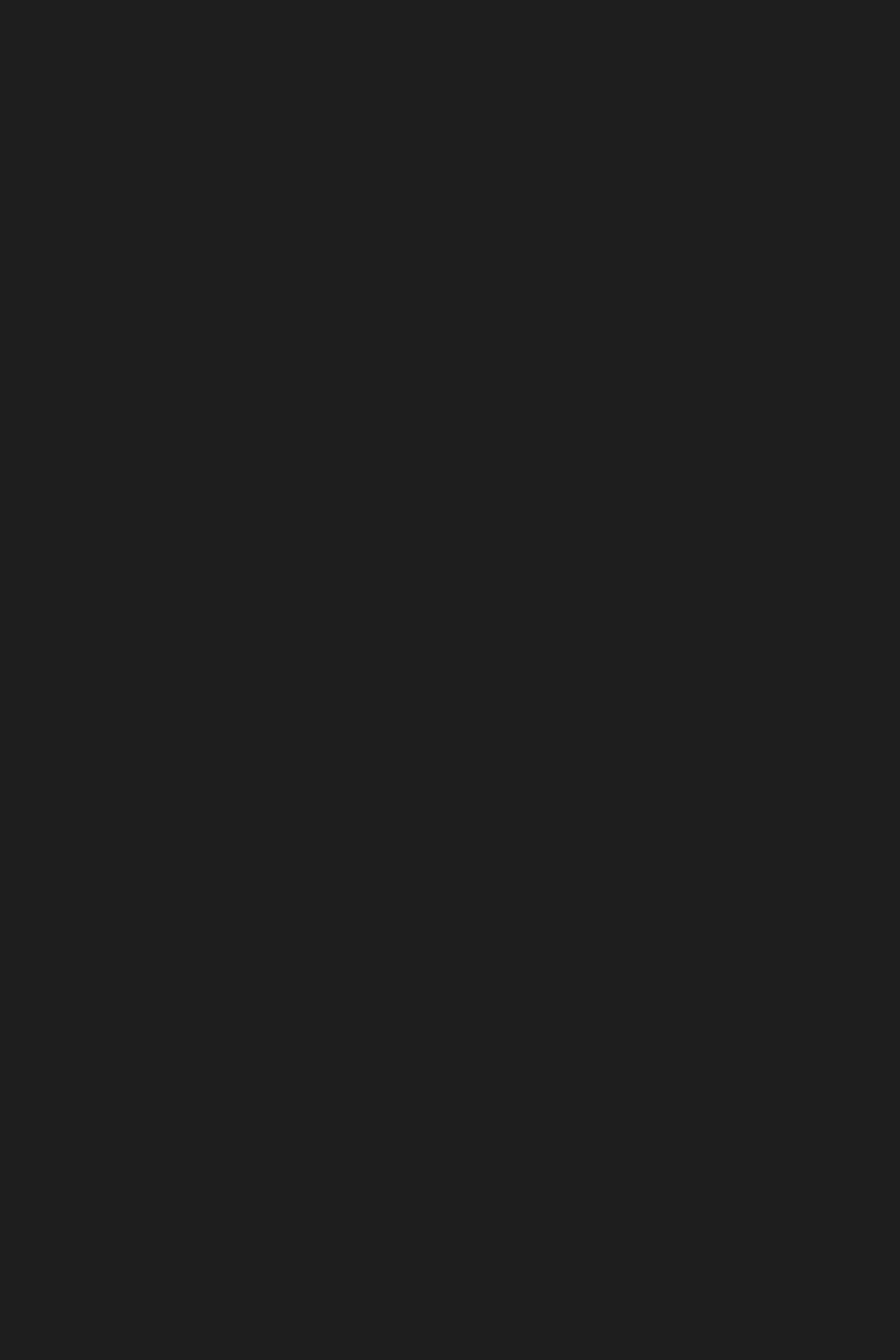
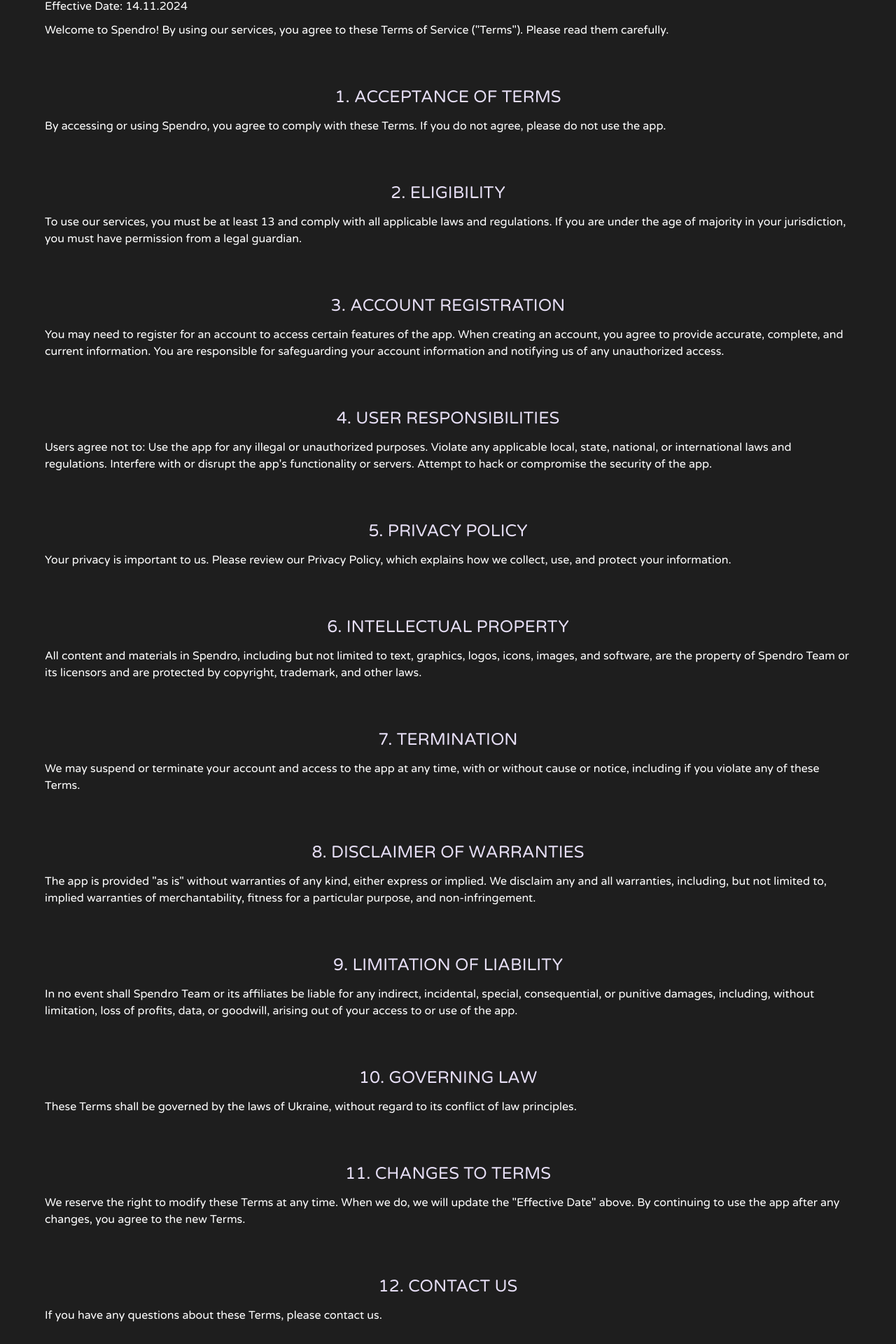
Before and after one commit to becool14/spendro, a React (Create React App) app in the folder frontend/: page /TermsOfService in a window 1280 px wide. Before the commit this address had no page. Shown: the part 140-2060 px from the top of the page at 70% size. Before the commit the page ends 800 px from the top, so only its background shows below. Built offline with nearby package versions, Linux system fonts and the light colour scheme.

Commit message:
[Spen-10]

```diff
--- a/frontend/src/App.jsx
+++ b/frontend/src/App.jsx
@@ -6,7 +6,9 @@
 import Login from './pages/Login'
 import AboutUs from './pages/AboutUs'
 import ContactUs from './pages/ContactUs'
+import TermsOfService from './pages/TermsOfService'
 import '@fontsource/varela-round'
+
 
 function App() {
   return (
@@ -17,6 +19,7 @@
           <Route path="/login" element={<Login />} />
           <Route path="/aboutUs" element={<AboutUs />} />
           <Route path="/contactus" element={<ContactUs />} />
+          <Route path="/TermsOfService" element={<TermsOfService />} />
         </Routes>
       </Router>
     </ThemeProvider>
--- a/frontend/src/components/Footer.jsx
+++ b/frontend/src/components/Footer.jsx
@@ -54,7 +54,9 @@
         {/* Права частина футера */}
         <Box sx={{ display: 'flex', gap: 2 }}>
           <Button>
-            <Typography>TERMS OF SERVICE</Typography>
+            <Link to="/TermsOfService" style={{ textDecoration: 'none', color: 'inherit' }} >
+              <Typography>TERMS OF SERVICE</Typography>
+            </Link>
           </Button>
           <Button>
             <Typography>PRIVACY POLICY</Typography>
--- /dev/null
+++ b/frontend/src/pages/TermsOfService.jsx
@@ -0,0 +1,133 @@
+import Navbar from '../components/Navbar';
+import Footer from '../components/Footer';
+import Typography from '@mui/material/Typography';
+import { List, ListItem, Container, Button } from '@mui/material';
+
+import styles from './TermsOfService.module.css';
+
+function TermsOfService(){
+    return(
+        <div className={styles.container}>
+            <Navbar />
+            <div className={styles.TermsOfService_Content}>
+                <Typography variant="h2" sx={{ fontSize: '2.5rem', color: '#E6DEF5', marginBottom: '10px' , marginTop: '15px'}}>
+                    Terms of Service
+                </Typography>
+                <Container sx={{ textAlign: 'Left', marginBottom: '10px' }}>
+                    <Typography variant="body1" className={styles.text_section}>
+                        Effective Date: 14.11.2024
+                    </Typography>
+                </Container>
+                <Container sx={{ textAlign: 'Left', marginBottom: '70px' }}>
+                    <Typography variant="body1" className={styles.text_section}>
+                        Welcome to Spendro! By using our services, you agree to these Terms of Service ("Terms"). Please read them carefully.
+                    </Typography>
+                </Container>
+                <Typography variant="h3" sx={{ fontSize: '1.5rem', color: '#E6DEF5', marginBottom: '15px' }}>
+                    1. Acceptance of Terms
+                </Typography>
+                <Container sx={{ textAlign: 'Left', marginBottom: '70px' }}>
+                    <Typography variant="body1" className={styles.text_section}>
+                        By accessing or using Spendro, you agree to comply with these Terms. If you do not agree, please do not use the app.
+                    </Typography>
+                </Container>
+                <Typography variant="h3" sx={{ fontSize: '1.5rem', color: '#E6DEF5', marginBottom: '15px' }}>
+                    2. Eligibility
+                </Typography>
+                <Container sx={{ textAlign: 'Left', marginBottom: '70px' }}>
+                    <Typography variant="body1" className={styles.text_section}>
+                        To use our services, you must be at least 13 and comply with all applicable laws and regulations. If you are under the age of majority in your jurisdiction, you must have permission from a legal guardian.
+                    </Typography>
+                </Container>
+                <Typography variant="h3" sx={{ fontSize: '1.5rem', color: '#E6DEF5', marginBottom: '15px' }}>
+                    3. Account Registration
+                </Typography>
+                <Container sx={{ textAlign: 'Left', marginBottom: '70px' }}>
+                    <Typography variant="body1" className={styles.text_section}>
+                        You may need to register for an account to access certain features of the app. When creating an account, you agree to provide accurate, complete, and current information. You are responsible for safeguarding your account information and notifying us of any unauthorized access.
+                    </Typography>
+                </Container>
+                <Typography variant="h3" sx={{ fontSize: '1.5rem', color: '#E6DEF5', marginBottom: '15px' }}>
+                    4. User Responsibilities
+                </Typography>
+                <Container sx={{ textAlign: 'Left', marginBottom: '70px' }}>
+                    <Typography variant="body1" className={styles.text_section}>
+                        Users agree not to:
+
+                        Use the app for any illegal or unauthorized purposes.
+                        Violate any applicable local, state, national, or international laws and regulations.
+                        Interfere with or disrupt the app's functionality or servers.
+                        Attempt to hack or compromise the security of the app.
+                    </Typography>
+                </Container>
+                <Typography variant="h3" sx={{ fontSize: '1.5rem', color: '#E6DEF5', marginBottom: '15px' }}>
+                    5. Privacy Policy
+                </Typography>
+                <Container sx={{ textAlign: 'Left', marginBottom: '70px' }}>
+                    <Typography variant="body1" className={styles.text_section}>
+                        Your privacy is important to us. Please review our Privacy Policy, which explains how we collect, use, and protect your information.
+                    </Typography>
+                </Container>
+                <Typography variant="h3" sx={{ fontSize: '1.5rem', color: '#E6DEF5', marginBottom: '15px' }}>
+                    6. Intellectual Property
+                </Typography>
+                <Container sx={{ textAlign: 'Left', marginBottom: '70px' }}>
+                    <Typography variant="body1" className={styles.text_section}>
+                        All content and materials in Spendro, including but not limited to text, graphics, logos, icons, images, and software, are the property of Spendro Team or its licensors and are protected by copyright, trademark, and other laws.
+                    </Typography>
+                </Container>
+                <Typography variant="h3" sx={{ fontSize: '1.5rem', color: '#E6DEF5', marginBottom: '15px' }}>
+                    7. Termination
+                </Typography>
+                <Container sx={{ textAlign: 'Left', marginBottom: '70px' }}>
+                    <Typography variant="body1" className={styles.text_section}>
+                        We may suspend or terminate your account and access to the app at any time, with or without cause or notice, including if you violate any of these Terms.
+                    </Typography>
+                </Container>
+                <Typography variant="h3" sx={{ fontSize: '1.5rem', color: '#E6DEF5', marginBottom: '15px' }}>
+                    8. Disclaimer of Warranties
+                </Typography>
+                <Container sx={{ textAlign: 'Left', marginBottom: '70px' }}>
+                    <Typography variant="body1" className={styles.text_section}>
+                        The app is provided "as is" without warranties of any kind, either express or implied. We disclaim any and all warranties, including, but not limited to, implied warranties of merchantability, fitness for a particular purpose, and non-infringement.
+                    </Typography>
+                </Container>
+                <Typography variant="h3" sx={{ fontSize: '1.5rem', color: '#E6DEF5', marginBottom: '15px' }}>
+                    9. Limitation of Liability
+                </Typography>
+                <Container sx={{ textAlign: 'Left', marginBottom: '70px' }}>
+                    <Typography variant="body1" className={styles.text_section}>
+                        In no event shall Spendro Team or its affiliates be liable for any indirect, incidental, special, consequential, or punitive damages, including, without limitation, loss of profits, data, or goodwill, arising out of your access to or use of the app.
+                    </Typography>
+                </Container>
+                <Typography variant="h3" sx={{ fontSize: '1.5rem', color: '#E6DEF5', marginBottom: '15px' }}>
+                    10. Governing Law
+                </Typography>
+                <Container sx={{ textAlign: 'Left', marginBottom: '70px' }}>
+                    <Typography variant="body1" className={styles.text_section}>
+                        These Terms shall be governed by the laws of Ukraine, without regard to its conflict of law principles.
+                    </Typography>
+                </Container>
+                <Typography variant="h3" sx={{ fontSize: '1.5rem', color: '#E6DEF5', marginBottom: '15px' }}>
+                    11. Changes to Terms
+                </Typography>
+                <Container sx={{ textAlign: 'Left', marginBottom: '70px' }}>
+                    <Typography variant="body1" className={styles.text_section}>
+                        We reserve the right to modify these Terms at any time. When we do, we will update the "Effective Date" above. By continuing to use the app after any changes, you agree to the new Terms.
+                    </Typography>
+                </Container>
+                <Typography variant="h3" sx={{ fontSize: '1.5rem', color: '#E6DEF5', marginBottom: '15px' }}>
+                    12. Contact Us
+                </Typography>
+                <Container sx={{ textAlign: 'Left', marginBottom: '100px' }}>
+                    <Typography variant="body1" className={styles.text_section}>
+                        If you have any questions about these Terms, please contact us.
+                    </Typography>
+                </Container>
+            </div>
+            <Footer />
+        </div>
+    );
+}
+
+export default TermsOfService;
--- /dev/null
+++ b/frontend/src/pages/TermsOfService.module.css
@@ -0,0 +1,24 @@
+.container {
+    padding: 0;
+    color: #fff;
+    min-height: 100vh; /* Забезпечує, щоб фон займав мінімум всю видиму висоту */
+    background-color: #1e1e1e;
+
+  }
+
+  .TermsOfService_Content {
+    text-align: center;
+    display: flex;
+    flex-direction: column;
+    justify-content: space-between; /* Вирівнює Navbar, MainContent та Footer по вертикалі */
+  }
+
+  .text_section {
+    font-size: 1.1rem;
+    margin-bottom: 20px;
+    color: #cfcfcf;
+  }
+
+  h2, h3 {
+    text-transform: uppercase;
+  }
```
